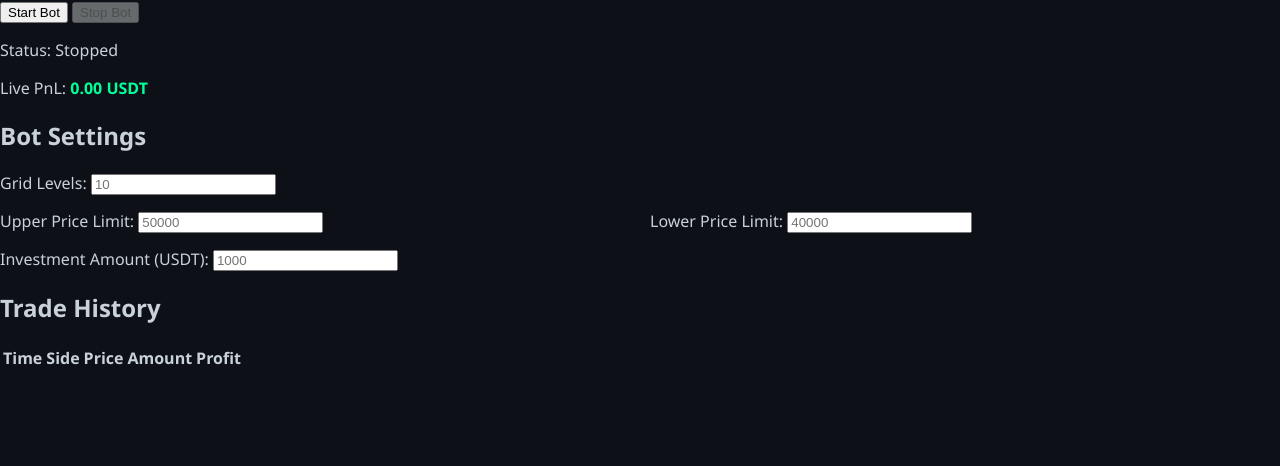
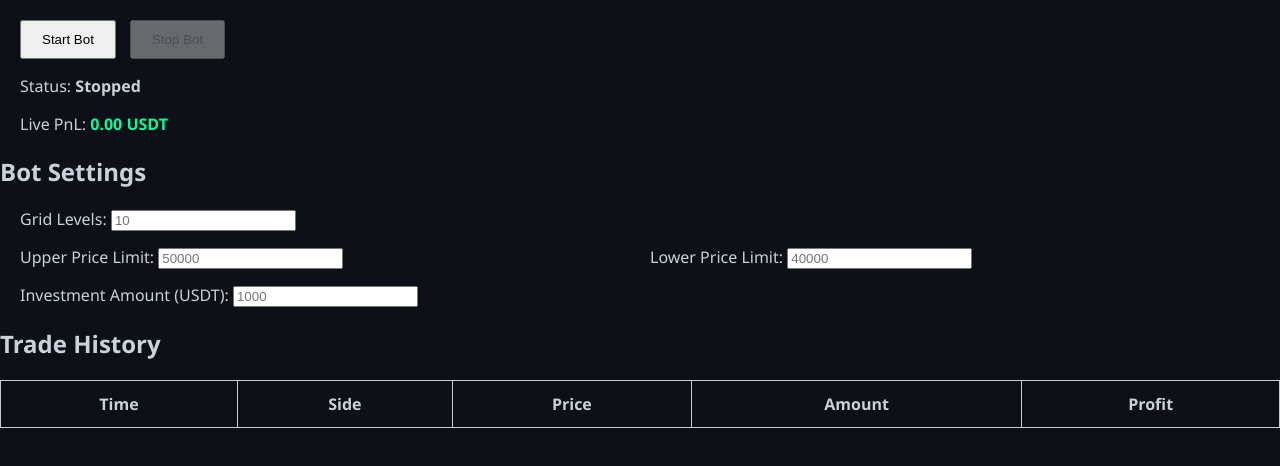
Before and after one commit to Centralx-m/Bitget-bot, a plain HTML site: page index.html in a window 1280 px wide. Drawn offline with nearby package versions, Linux system fonts and the light colour scheme.

Commit message:
Update style.css

```diff
--- a/public/style.css
+++ b/public/style.css
@@ -1,4 +1,70 @@
 /* General Styles */
+/* Controls Section */
+#controls {
+  margin: 20px;
+}
+
+#start-btn, #stop-btn {
+  padding: 10px 20px;
+  margin-right: 10px;
+  cursor: pointer;
+}
+
+#bot-status {
+  font-weight: bold;
+}
+
+#live-pnl {
+  font-weight: bold;
+  color: #00FF99;
+}
+
+/* Bot Settings */
+#bot-settings {
+  margin: 20px;
+}
+
+.form-group {
+  margin-bottom: 15px;
+}
+
+.form-row {
+  display: flex;
+  gap: 20px;
+}
+
+/* Trade History Table */
+#trade-history table {
+  width: 100%;
+  border-collapse: collapse;
+  margin: 20px 0;
+}
+
+#trade-history th, #trade-history td {
+  padding: 12px;
+  border: 1px solid #ccc;
+  text-align: center;
+}
+
+/* Notification Popup */
+.notification {
+  position: fixed;
+  top: 10px;
+  right: 10px;
+  background-color: #333;
+  color: #fff;
+  padding: 12px 20px;
+  border-radius: 5px;
+  z-index: 9999;
+  animation: fadeInOut 3s ease;
+}
+
+@keyframes fadeInOut {
+  0% { opacity: 0; transform: translateY(-20px); }
+  10% { opacity: 1; transform: translateY(0); }
+  90% { opacity: 1; transform: translateY(0); }
+  100% { opacity: 0; transform: translateY(-20px); }
+}
 #live-pnl {
   font-weight: bold;
   color: #00FF99;
```
